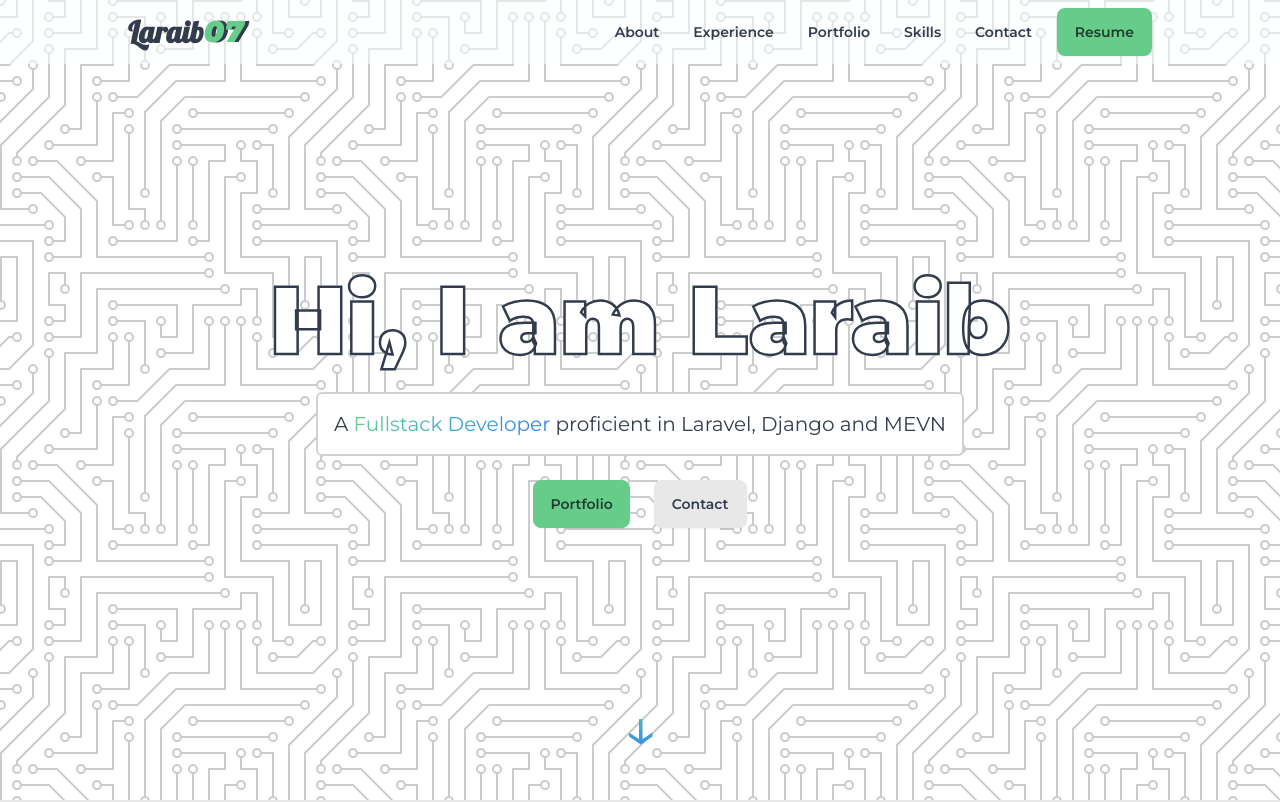
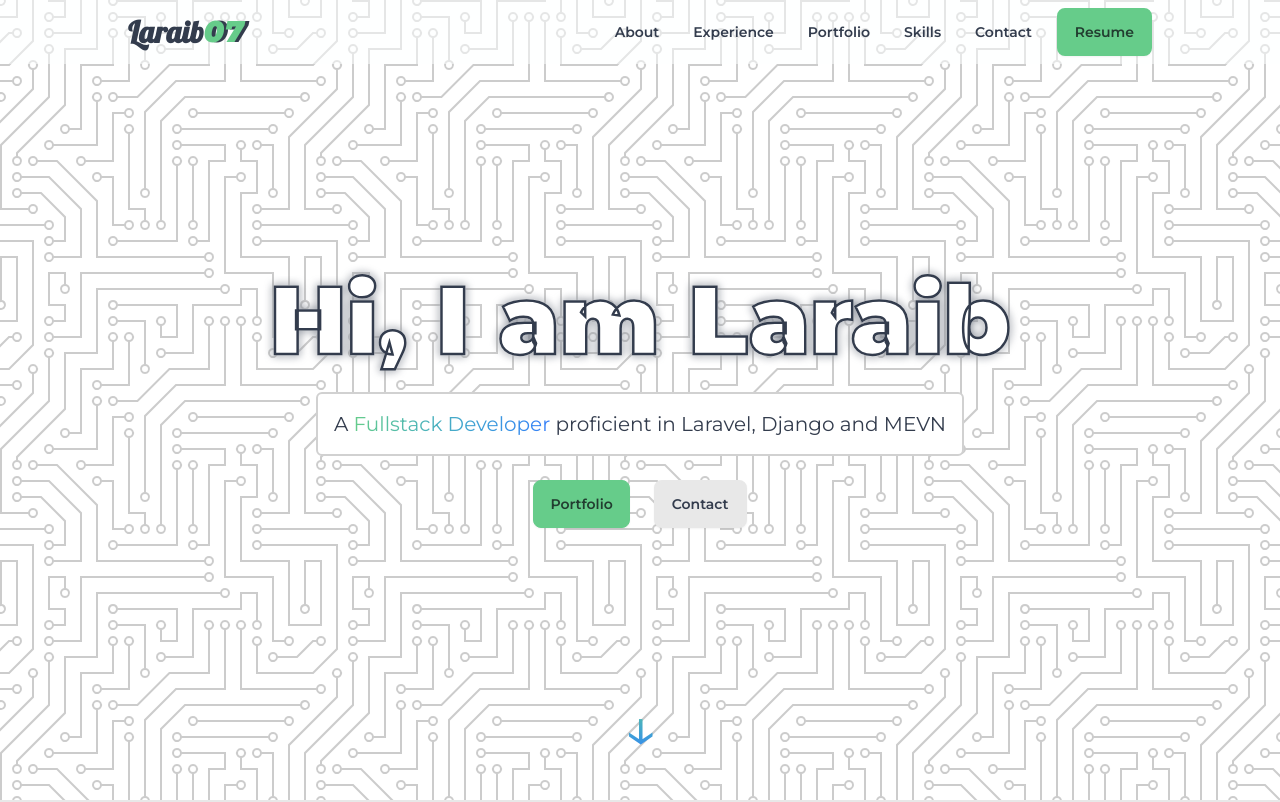
Before and after one commit to laraib07/portfolio, a Vue app: page / in a window 1280 px wide. Shown: the top 802 px of the page. Built offline with nearby package versions, Linux system fonts and the light colour scheme; no server answers.

Commit message:
add bg blur in hero text

```diff
--- a/src/partials/Hero.vue
+++ b/src/partials/Hero.vue
@@ -13,8 +13,9 @@ const name = "Laraib";
       class="relative grid place-content-center max-w-screen-xl h-[100vh] mx-auto"
     >
       <div class="flex flex-col items-center text-center w-full">
-        <h1 class="text-6xl font-black sm:text-8xl">
-          <Greet :name="name" />
+        <h1 class="relative text-6xl font-black sm:text-8xl">
+          <Greet :name="name" class="blur-sm" />
+          <Greet :name="name" class="absolute inset-0" />
         </h1>
 
         <p
```
